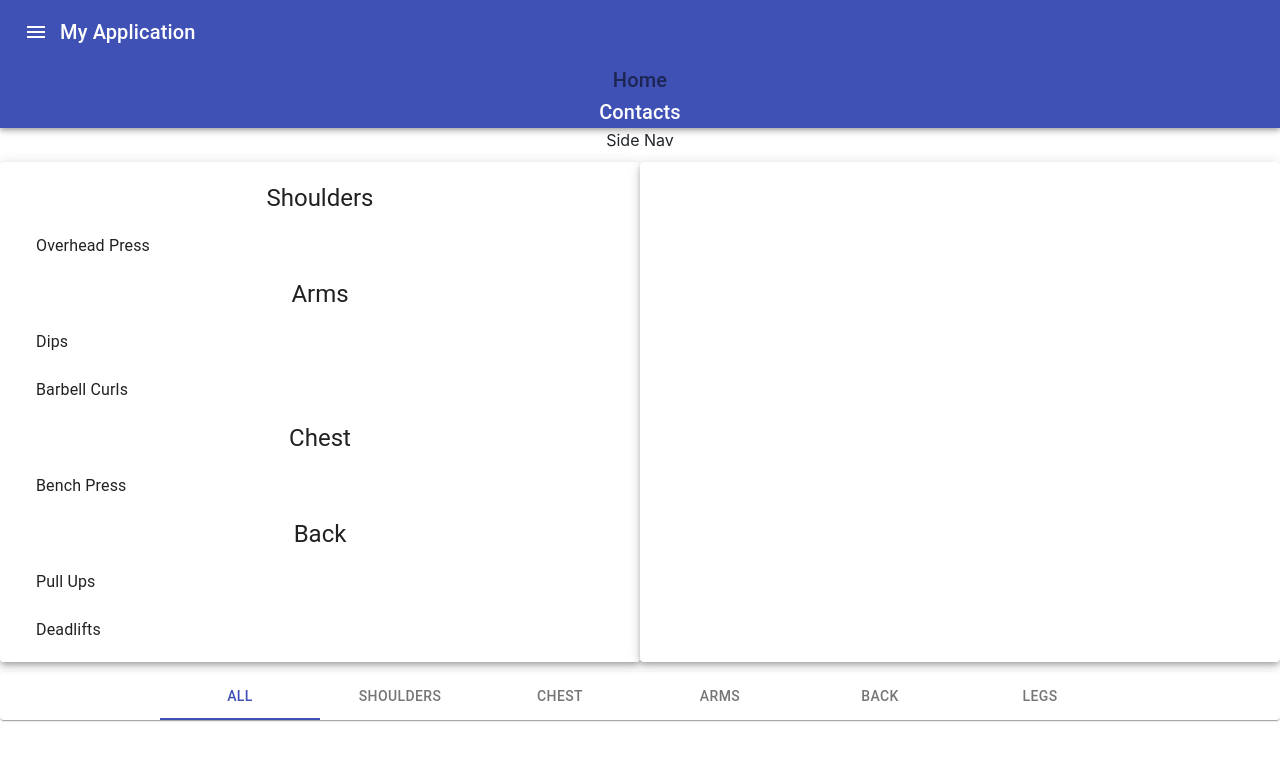
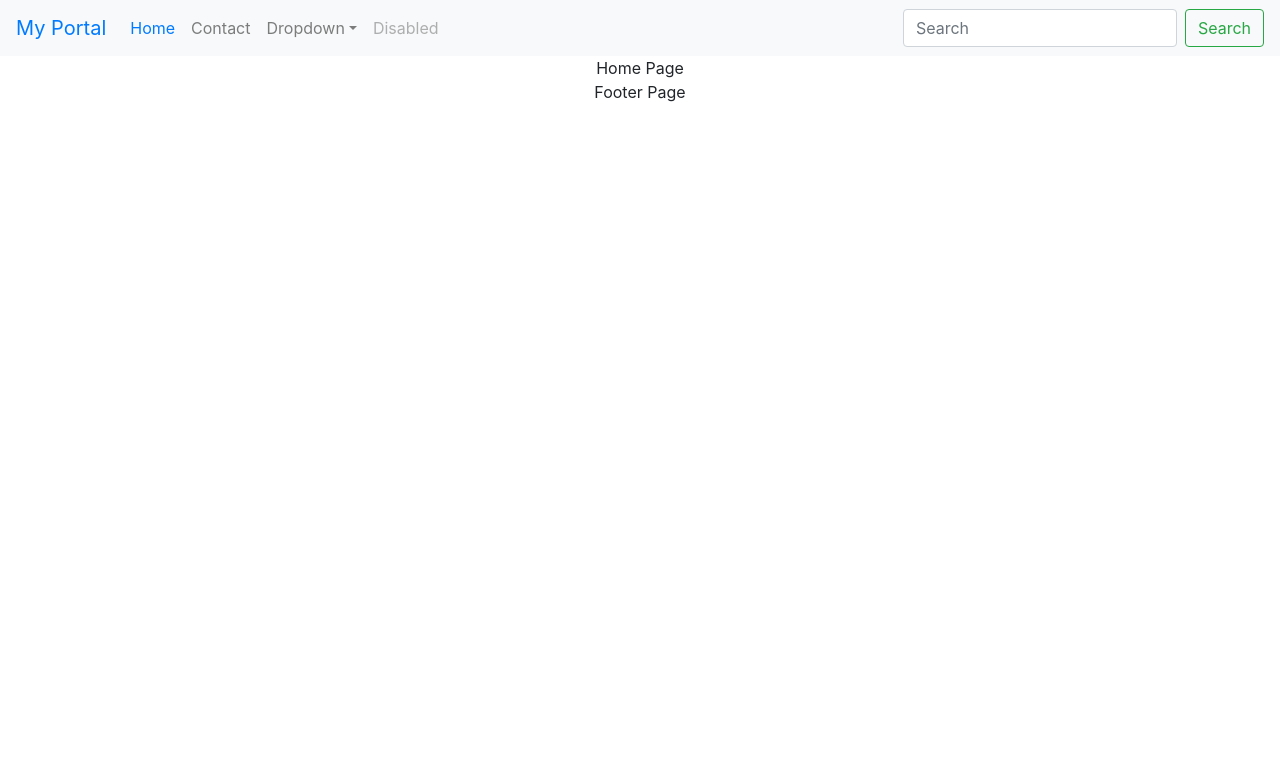
Before and after one commit to saipraneeth1294/newreact, a React (Create React App) app: page / in a window 1280 px wide. Shown: the top 760 px of the page. Built offline with nearby package versions, Linux system fonts and the light colour scheme.

Commit message:
styles using bootstrap

```diff
--- a/package.json
+++ b/package.json
@@ -13,6 +13,8 @@
     "react": "^16.13.1",
     "react-bootstrap": "^1.0.0",
     "react-dom": "^16.13.1",
+    "react-router": "^5.1.2",
+    "react-router-dom": "^5.1.2",
     "react-scripts": "3.4.1"
   },
   "scripts": {
--- a/src/App.js
+++ b/src/App.js
@@ -2,11 +2,14 @@
 import logo from './logo.svg';
 import './App.css';
 import MainTesting from './Layout/MainTesting';
+import MainPage from './Layout1/MainPage';
+import 'bootstrap/dist/css/bootstrap.min.css' ;
 
 function App() {
   return (
     <div className="App">
-      <MainTesting/>
+      {/* <MainTesting/> */}
+      <MainPage/>
     </div>
   );
 }
--- a/src/Layout/MainTesting.js
+++ b/src/Layout/MainTesting.js
@@ -55,7 +55,7 @@
     handleExerciseChange = (id) => {
         this.setState((prevState) => {
             exercise: prevState.exercises.find(ex => ex.id === id)
-        },()=>{console.log(this.state.exercise)})
+        },()=>{console.log(this.state. exercise)})
 
     };
     render() {
--- /dev/null
+++ b/src/Layout1/Common/BodyPage.js
@@ -0,0 +1,13 @@
+import React, { Component } from 'react';
+
+class BodyPage extends Component {
+    render() {
+        return (
+            <div>
+                BodyPage
+            </div>
+        );
+    }
+}
+
+export default BodyPage;
--- /dev/null
+++ b/src/Layout1/Common/FooterPage.js
@@ -0,0 +1,13 @@
+import React, { Component } from 'react';
+
+class FooterPage extends Component {
+    render() {
+        return (
+            <div>
+                Footer Page
+            </div>
+        );
+    }
+}
+
+export default FooterPage;
--- /dev/null
+++ b/src/Layout1/Common/HeaderPage.js
@@ -0,0 +1,46 @@
+import React, { Component } from 'react';
+import {Link} from 'react-router-dom';
+
+class HeaderPage extends Component {
+    render() {
+        return (
+            <nav className="navbar navbar-expand-lg navbar-light bg-light">
+                <span className="navbar-brand" ><Link to='/contact'>My Portal</Link></span>
+                <button className="navbar-toggler" type="button" data-toggle="collapse" data-target="#navbarSupportedContent" aria-controls="navbarSupportedContent" aria-expanded="false" aria-label="Toggle navigation">
+                    <span className="navbar-toggler-icon"></span>
+                </button>
+
+                <div className="collapse navbar-collapse" id="navbarSupportedContent">
+                    <ul className="navbar-nav mr-auto">
+                        <li className="nav-item active">
+                            <span className="nav-link" href="#"><Link to='/'>Home</Link> <span className="sr-only">(current)</span></span>
+                        </li>
+                        <li className="nav-item">
+                        <Link to='/contact'> <a className="nav-link" href="#">Contact</a></Link>
+                        </li>
+                        <li className="nav-item dropdown">
+                            <a className="nav-link dropdown-toggle" href="#" id="navbarDropdown" role="button" data-toggle="dropdown" aria-haspopup="true" aria-expanded="false">
+                                Dropdown
+                  </a>
+                            <div className="dropdown-menu" aria-labelledby="navbarDropdown">
+                                <a className="dropdown-item" href="#">Action</a>
+                                <a className="dropdown-item" href="#">Another action</a>
+                                <div className="dropdown-divider"></div>
+                                <a className="dropdown-item" href="#">Something else here</a>
+                            </div>
+                        </li>
+                        <li className="nav-item">
+                            <a className="nav-link disabled" href="#">Disabled</a>
+                        </li>
+                    </ul>
+                    <form className="form-inline my-2 my-lg-0">
+                        <input className="form-control mr-sm-2" type="search" placeholder="Search" aria-label="Search" />
+                        <button className="btn btn-outline-success my-2 my-sm-0" type="submit">Search</button>
+                    </form>
+                </div>
+            </nav>
+        );
+    }
+}
+
+export default HeaderPage;
--- /dev/null
+++ b/src/Layout1/MainPage.js
@@ -0,0 +1,33 @@
+import React, { Component } from 'react';
+import HeaderPage from './Common/HeaderPage';
+import BodyPage from './Common/BodyPage';
+import FooterPage from './Common/FooterPage';
+import HomePage from './Portal/HomePage';
+import ContactPage from './Portal/ContactPage';
+import AboutPage from './Portal/AboutPage';
+import {BrowserRouter as Router, Switch, Route} from 'react-router-dom';
+
+class MainPage extends Component {
+    render() {
+        return (
+            <div>
+                <Router>
+                   <HeaderPage/>
+               {/* <BodyPage/>*/}
+
+
+                <Switch>
+                    <Route exact path='/' component={HomePage}></Route>
+                    <Route  path='/contact' component={ContactPage}></Route>
+                    <Route path='/about' component={AboutPage}></Route>
+
+                </Switch>
+
+                <FooterPage/>
+                </Router>
+            </div>
+        );
+    }
+}
+
+export default MainPage;
--- /dev/null
+++ b/src/Layout1/Portal/AboutPage.js
@@ -0,0 +1,13 @@
+import React, { Component } from 'react';
+
+class AboutPage extends Component {
+    render() {
+        return (
+            <div>
+                About AboutPage
+            </div>
+        );
+    }
+}
+
+export default AboutPage;
--- /dev/null
+++ b/src/Layout1/Portal/ContactPage.js
@@ -0,0 +1,13 @@
+import React, { Component } from 'react';
+
+class ContactPage extends Component {
+    render() {
+        return (
+            <div>
+                ContactPage
+            </div>
+        );
+    }
+}
+
+export default ContactPage;
--- /dev/null
+++ b/src/Layout1/Portal/HomePage.js
@@ -0,0 +1,13 @@
+import React, { Component } from 'react';
+
+class HomePage extends Component {
+    render() {
+        return (
+            <div>
+                Home Page
+            </div>
+        );
+    }
+}
+
+export default HomePage;
```
Also changed, not shown: 1 other file (tests, documents, lock files or other folders).
